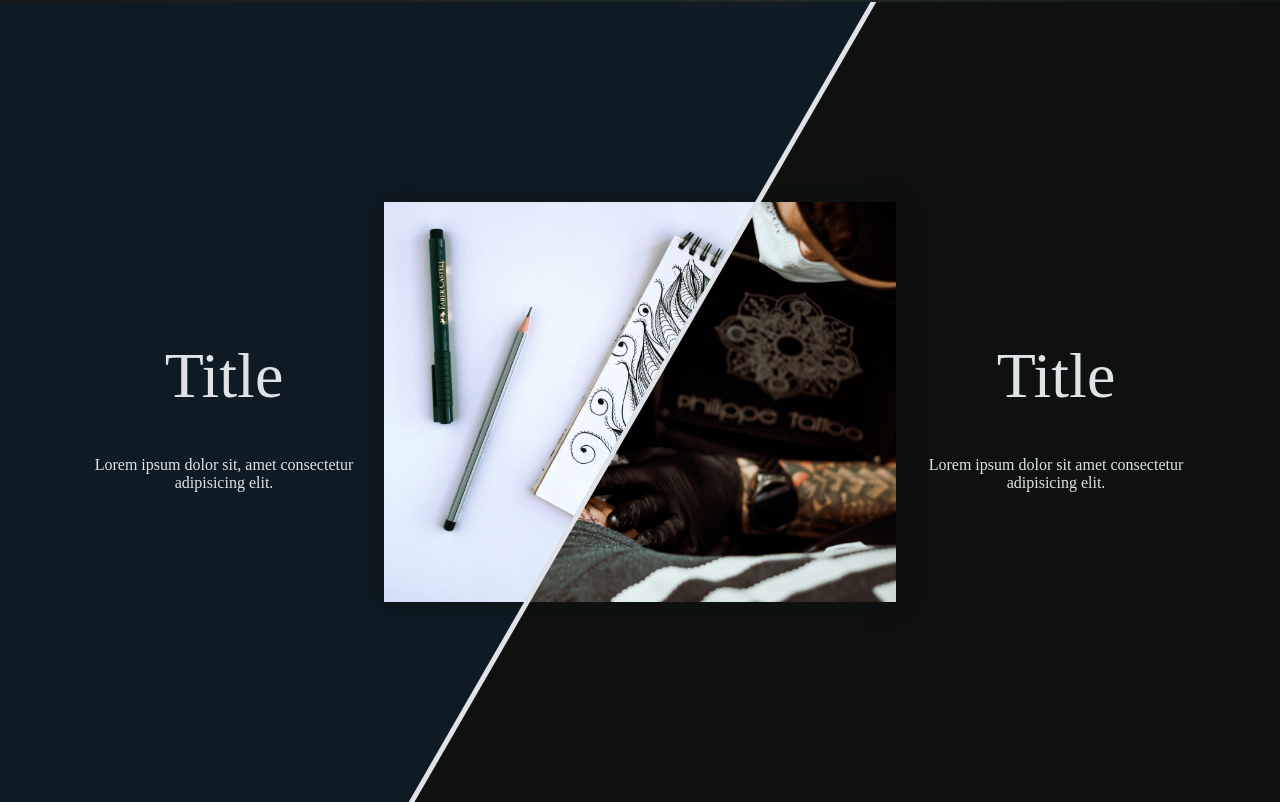
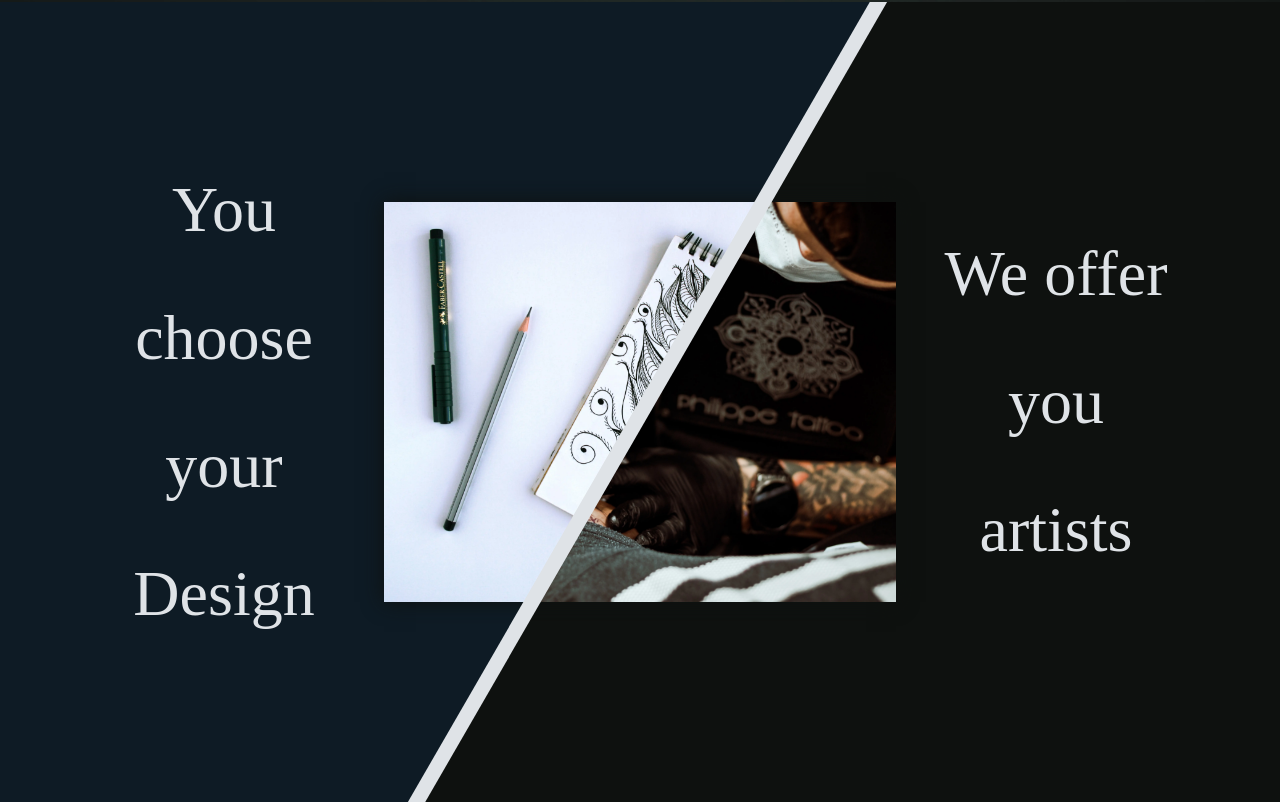
Before and after one commit to 3mpty78/Tattoo, a React (Create React App) app in the folder tattoo-roulette/: page / in a window 1280 px wide. Shown: the part 922-1724 px from the top of the page. Built offline with nearby package versions, Linux system fonts and the light colour scheme.

Commit message:
Splitview nearly done

```diff
--- a/tattoo-roulette/src/Pages/Home.js
+++ b/tattoo-roulette/src/Pages/Home.js
@@ -16,8 +16,7 @@ function Home() {
           <div className="panel bottom">
             <div className="content">
               <div className="description">
-                <h2>Title</h2>
-                <p>Lorem ipsum dolor sit amet consectetur adipisicing elit.</p>
+                <h2>We offer you artists</h2>
               </div>
               <div className="OriginalPicture"></div>
             </div>
@@ -25,8 +24,7 @@ function Home() {
           <div className="panel top">
             <div className="content">
               <div className="description">
-                <h2>Title</h2>
-                <p>Lorem ipsum dolor sit, amet consectetur adipisicing elit.</p>
+                <h2>You choose your Design</h2>
               </div>
               <div className="afterPicture"></div>
             </div>
--- a/tattoo-roulette/src/Styles/home.css
+++ b/tattoo-roulette/src/Styles/home.css
@@ -84,12 +84,15 @@ span {
 .top .description {
   left: 5%;
 }
+.top h2 {
+  font-family: "Rantera";
+}
 .handle {
   height: 100%;
   position: absolute;
   display: block;
   background-color: var(--white);
-  width: 5px;
+  width: 15px;
   top: 0;
   left: 50%;
   z-index: 3;
```
Also changed, not shown: tattoo-roulette/src/Events.js (deleted, +0 -17 lines).
